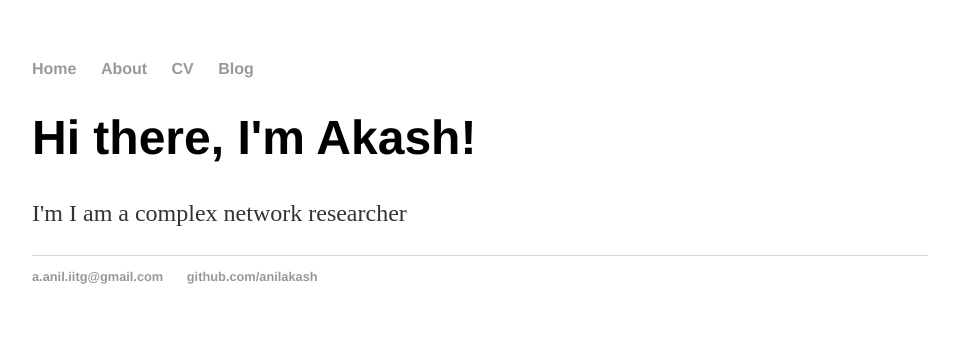
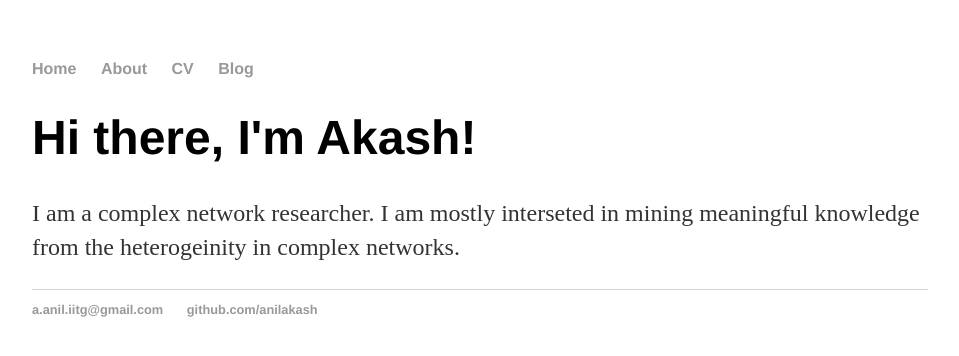
Before and after one commit to anilakash/anilakash.github.io, a Jekyll site: the page built from index.html, in a window 1280 px wide. Shown: the top 356 px of the page, without its empty margins (160-1119 px from the left). Built offline with Jekyll 4.4.1, drawn with Linux system fonts in a browser that asks for light colours.

Commit message:
Update index.html

```diff
--- a/index.html
+++ b/index.html
@@ -4,5 +4,5 @@ title: Akash Anil, Complex Network Researcher
 ---
 <div class="blurb">
 	<h1>Hi there, I'm Akash!</h1>
-	<p>I'm I am a complex network researcher</p>
+	<p>I am a complex network researcher. I am mostly interseted in mining meaningful knowledge from the heterogeinity in complex networks.</p>
 </div><!-- /.blurb -->
```
